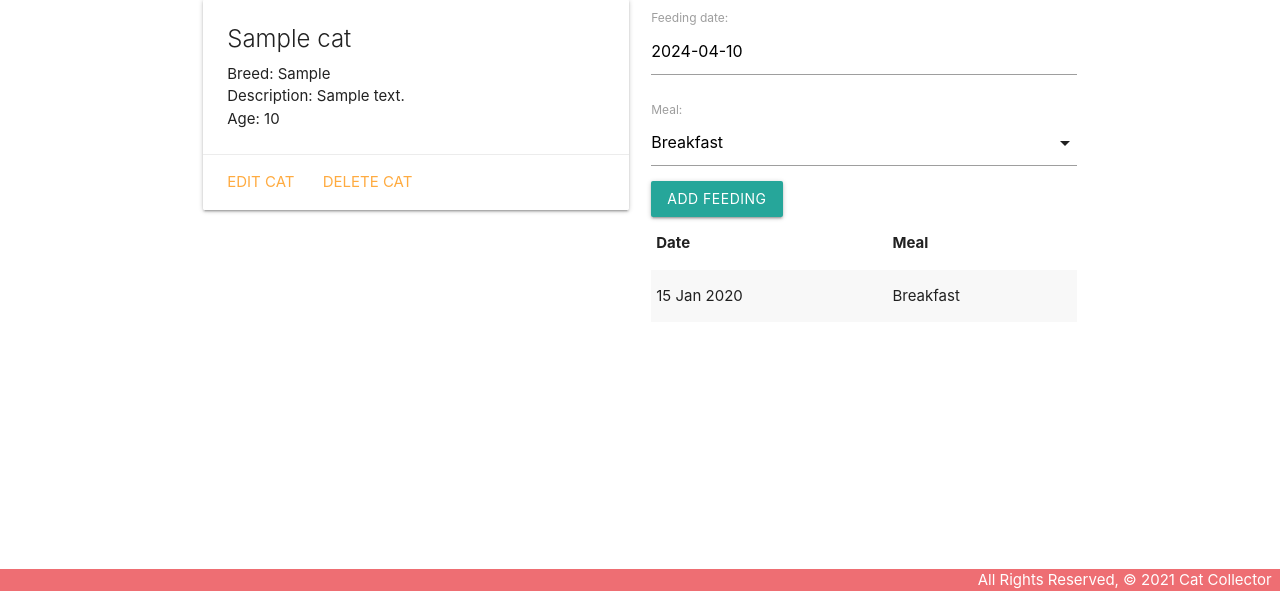
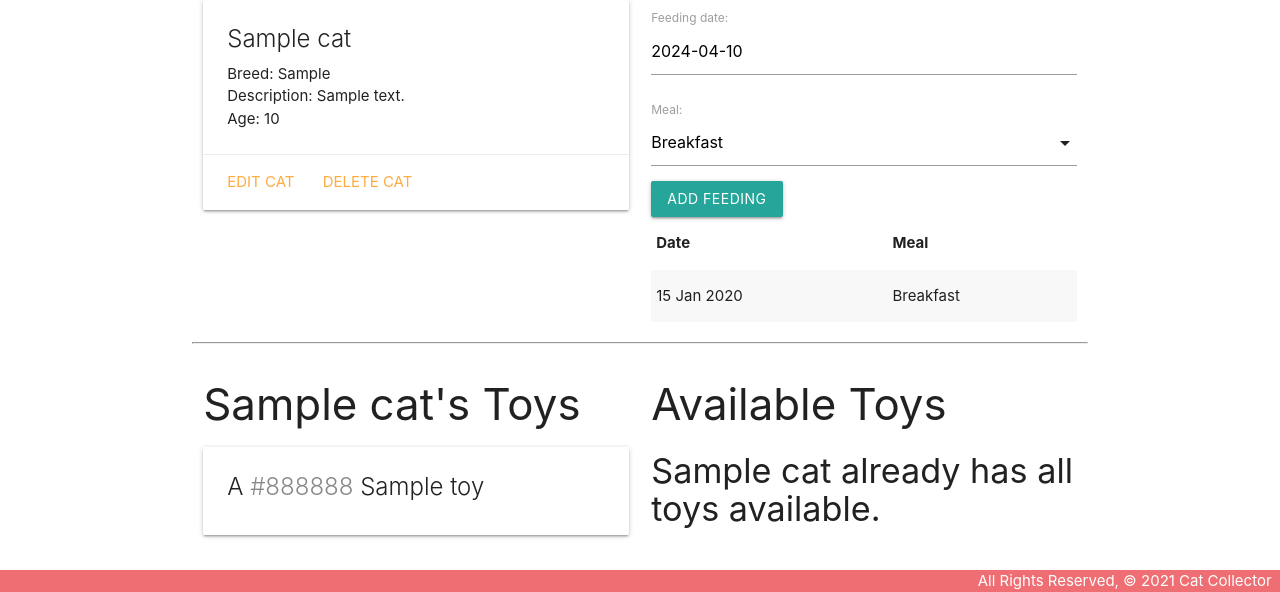
Before and after one commit to tdha/catcollector, a Django app: page /cats/1/ in a window 1280 px wide. Shown: the part 209-801 px from the top of the page. Run offline with Django 5.2, Linux system fonts and the light colour scheme; tables that the repository leaves empty hold one stand-in row (values such as "Sample post").

Commit message:
Added ability to add toys to cats (many-to-many).

```diff
--- a/main_app/models.py
+++ b/main_app/models.py
@@ -7,34 +7,6 @@ MEALS = (
     ('D', 'Dinner')
 )
 
-class Cat(models.Model):
-    name = models.CharField(max_length=128)
-    breed = models.CharField(max_length=128)
-    description = models.TextField(max_length=256)
-    age = models.IntegerField()
-
-    def get_absolute_url(self):
-        return reverse('detail', kwargs={ 'cat_id': self.id })
-
-    def __str__(self):
-        return f"{self.name}, {self.age}" # returns a string
-
-
-class Feeding(models.Model):
-    date = models.DateField('feeding date')
-    meal = models.CharField(
-        max_length=1,
-        choices=MEALS,
-        default=MEALS[0][0]
-    )
-    # create a cat_id FK
-    cat = models.ForeignKey(Cat, on_delete=models.CASCADE)
-
-    def __str__(self):
-        return f"{self.get_meal_display()} on {self.date} for {self.cat}"
-
-    class Meta:
-        ordering = ['-date']
 
 
 class Toy(models.Model):
@@ -46,3 +18,36 @@ class Toy(models.Model):
 
     def __str__(self):
         return self.name
+
+
+
+class Cat(models.Model):
+    name = models.CharField(max_length=128)
+    breed = models.CharField(max_length=128)
+    description = models.TextField(max_length=256)
+    age = models.IntegerField()
+    toys = models.ManyToManyField(Toy) # label is arbitrary
+
+    def get_absolute_url(self):
+        return reverse('detail', kwargs={ 'cat_id': self.id })
+
+    def __str__(self):
+        return f"{self.name}, {self.age}" # returns a string
+
+
+
+class Feeding(models.Model):
+    date = models.DateField('feeding date')
+    meal = models.CharField(
+        max_length=1,
+        choices=MEALS,
+        default=MEALS[0][0]
+    )
+
+    cat = models.ForeignKey(Cat, on_delete=models.CASCADE) # create a cat_id FK
+
+    def __str__(self):
+        return f"{self.get_meal_display()} on {self.date} for {self.cat}"
+
+    class Meta:
+        ordering = ['-date']
--- a/main_app/templates/cats/detail.html
+++ b/main_app/templates/cats/detail.html
@@ -47,6 +47,50 @@
     </div>
 </div>
 
+<hr>
+<div class="row">
+    <div class="col s6">
+        <h3>{{ cat.name }}'s Toys</h3>
+        {% if cat.toys.count %}
+        {% for toy in cat.toys.all %}
+        <div class="card">
+            <div class="card-content">
+                <span class="card-title">
+                    A <span style="color: {{ toy.color }}">{{ toy.color }}</span> {{ toy.name }}
+                </span>
+            </div>
+        </div>
+        {% endfor %}
+        {% else %}
+        <h4>No Toys 😿</h4>
+        {% endif %}
+    </div>
+    <div class="col s6">
+        <h3>Available Toys</h3>
+        {% if available_toys.count %}
+        {% for toy in available_toys.all %}
+        <div class="card">
+            <div class="card-content">
+                <span class="card-title">
+                    A <span style="color: {{ toy.color }}">{{ toy.color }}</span> {{ toy.name }}
+                </span>
+            </div>
+            <div class="card-action">
+                <form action="{% url 'add_toy' cat.id toy.id %}" method="post">
+                    {% csrf_token %}
+                    <button type="submit" class="btn">Add</button>
+                </form>
+            </div>
+        </div>
+        {% endfor %}
+        {% else %}
+        <h4>
+            {{ cat.name }} already has all toys available.
+        </h4>
+        {% endif %}
+    </div>
+</div>
+
 <script>
     const dateElement = document.getElementById('id_date');
     // M is Materialize's global variable
--- a/main_app/urls.py
+++ b/main_app/urls.py
@@ -12,6 +12,7 @@ urlpatterns = [
     path('cats/create/', views.CatCreate.as_view(), name='cats_create'),
     path('cats/<int:pk>/update', views.CatUpdate.as_view(), name='cats_update'), # use pk for class-based views
     path('cats/<int:pk>/delete', views.CatDelete.as_view(), name='cats_delete'),
+    path('cats/<int:cat_id>/add_toy/<int:toy_id>', views.add_toy, name='add_toy'),
 
     path('toys/', views.ToyList.as_view(), name='toys_index'),
     path('toys/<int:pk>/', views.ToyDetail.as_view(), name='toys_detail'),
--- a/main_app/views.py
+++ b/main_app/views.py
@@ -21,10 +21,17 @@ def cats_index(request):
 def cats_detail(request, cat_id):
     cat = Cat.objects.get(id=cat_id)
     feeding_form = FeedingForm()
+    current_toys_ids = cat.toys.all().values_list('id')
+    available_toys = Toy.objects.exclude(id__in=current_toys_ids)
     return render(request, 'cats/detail.html', {
         'cat': cat,
-        'feeding_form': feeding_form
+        'feeding_form': feeding_form,
+        'available_toys': available_toys
     })
+
+def add_toy(request, cat_id, toy_id):
+    Cat.objects.get(id=cat_id).toys.add(toy_id)
+    return redirect('detail', cat_id=cat_id)
 
 def add_feeding(request, cat_id):
     # create a ModelForm instance using the data in the request.POST
@@ -52,25 +59,20 @@ class CatDelete(DeleteView):
 
 # TOY CRUD ###############################################
 
-# List view
 class ToyList(ListView):
     model = Toy
 
-# Detail view
 class ToyDetail(DetailView):
     model = Toy
 
-# Create view
 class ToyCreate(CreateView):
     model = Toy
     fields = '__all__'
 
-# Update view
 class ToyUpdate(UpdateView):
     model = Toy
     fields = '__all__'
 
-# Delete view
 class ToyDelete(DeleteView):
     model = Toy
     success_url = '/toys/'
```
Also changed, not shown: main_app/admin.py (line endings or trailing spaces), main_app/migrations/0004_cat_toys.py (added).
